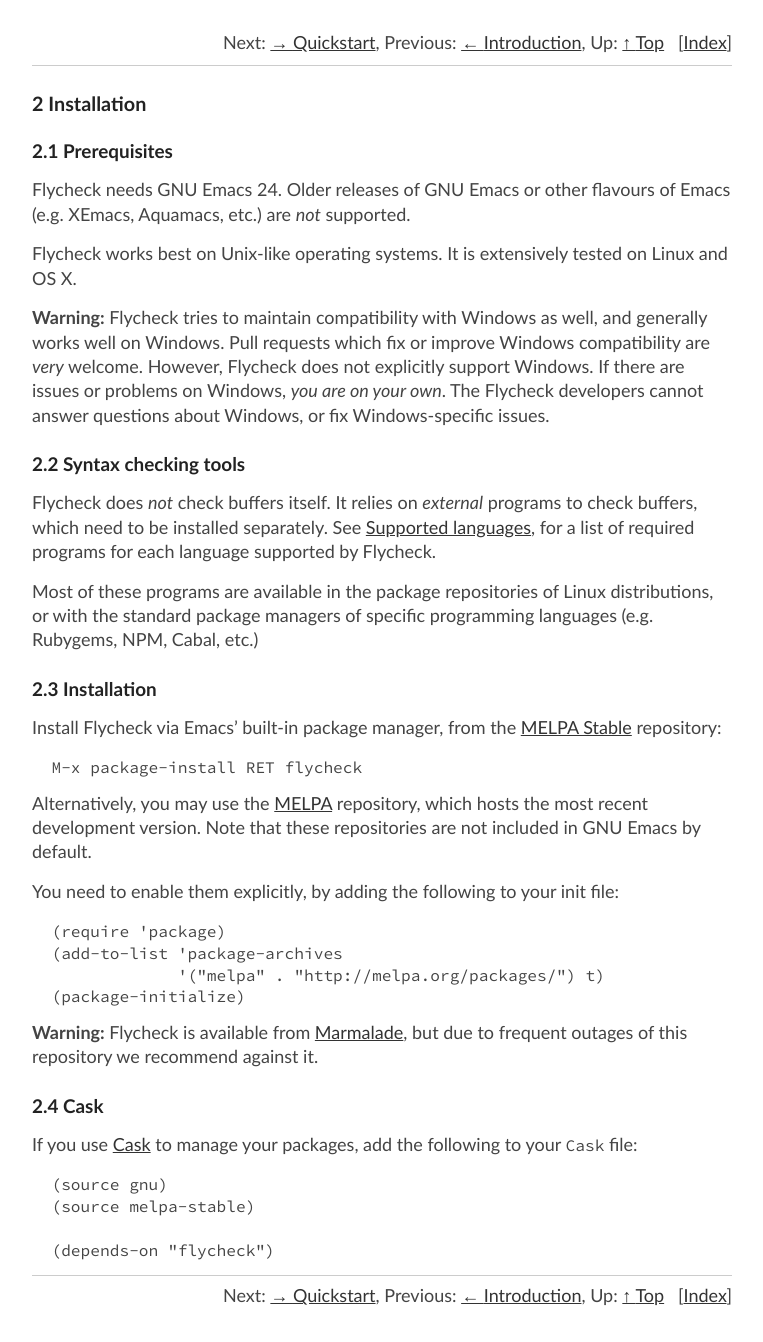
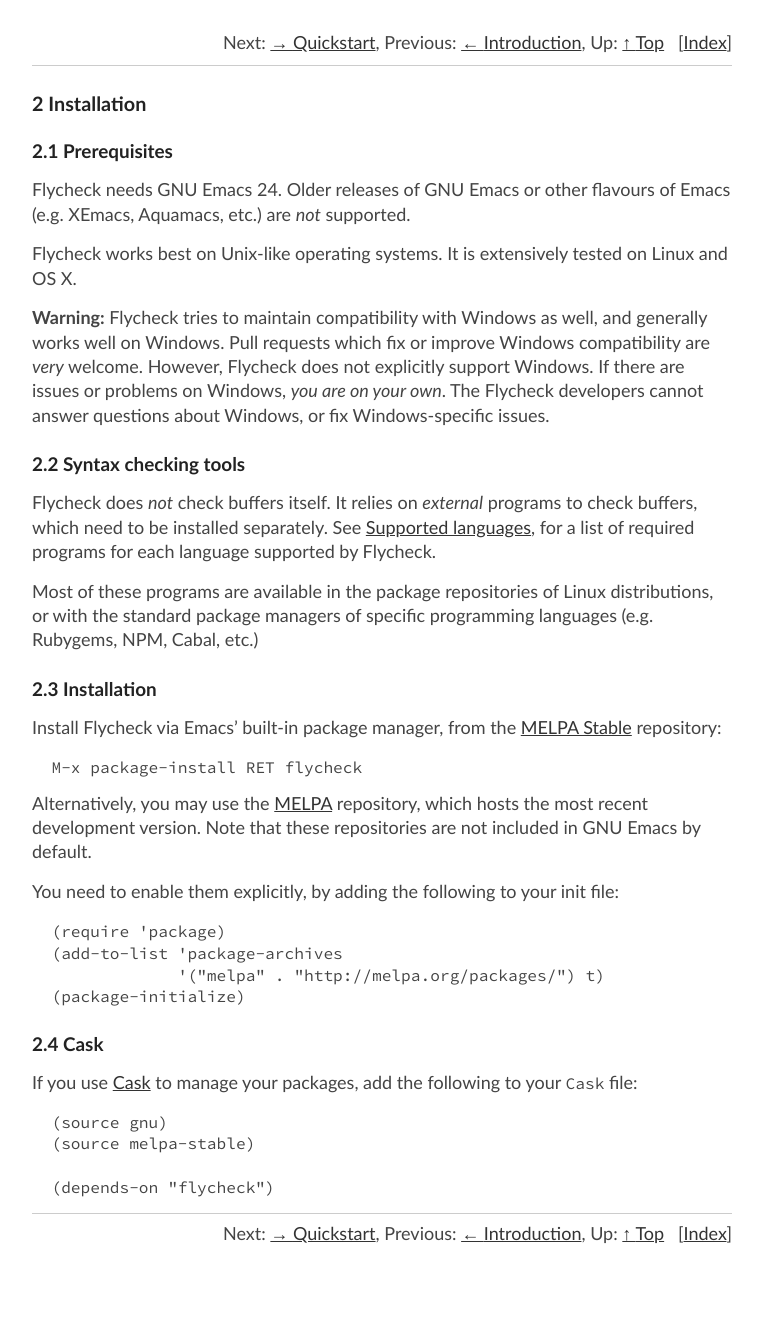
Before and after one commit to cmarqu/flycheck.github.io, a Jekyll site: the page manual/latest/Installation.html, which Jekyll copies as it is, in a window 1280 px wide. Shown: the whole page, without its empty margins (258-1021 px from the left). Built offline with Jekyll 4.4.1, drawn with Linux system fonts in a browser that asks for light colours; after the commit the page ends 1279 px from its top, so only the background shows below that.

Commit message:
Update manual from flycheck/flycheck@ebf1456

```diff
--- a/manual/latest/Installation.html
+++ b/manual/latest/Installation.html
@@ -117,10 +117,6 @@
 (package-initialize)
 </pre></div>
 
-<p><strong>Warning:</strong> Flycheck is available from
-<a href="https://marmalade-repo.org/">Marmalade</a>, but due to frequent
-outages of this repository we recommend against it.
-</p>
 <a name="Cask"></a>
 <h3 class="section">2.4 Cask</h3>
 
```
